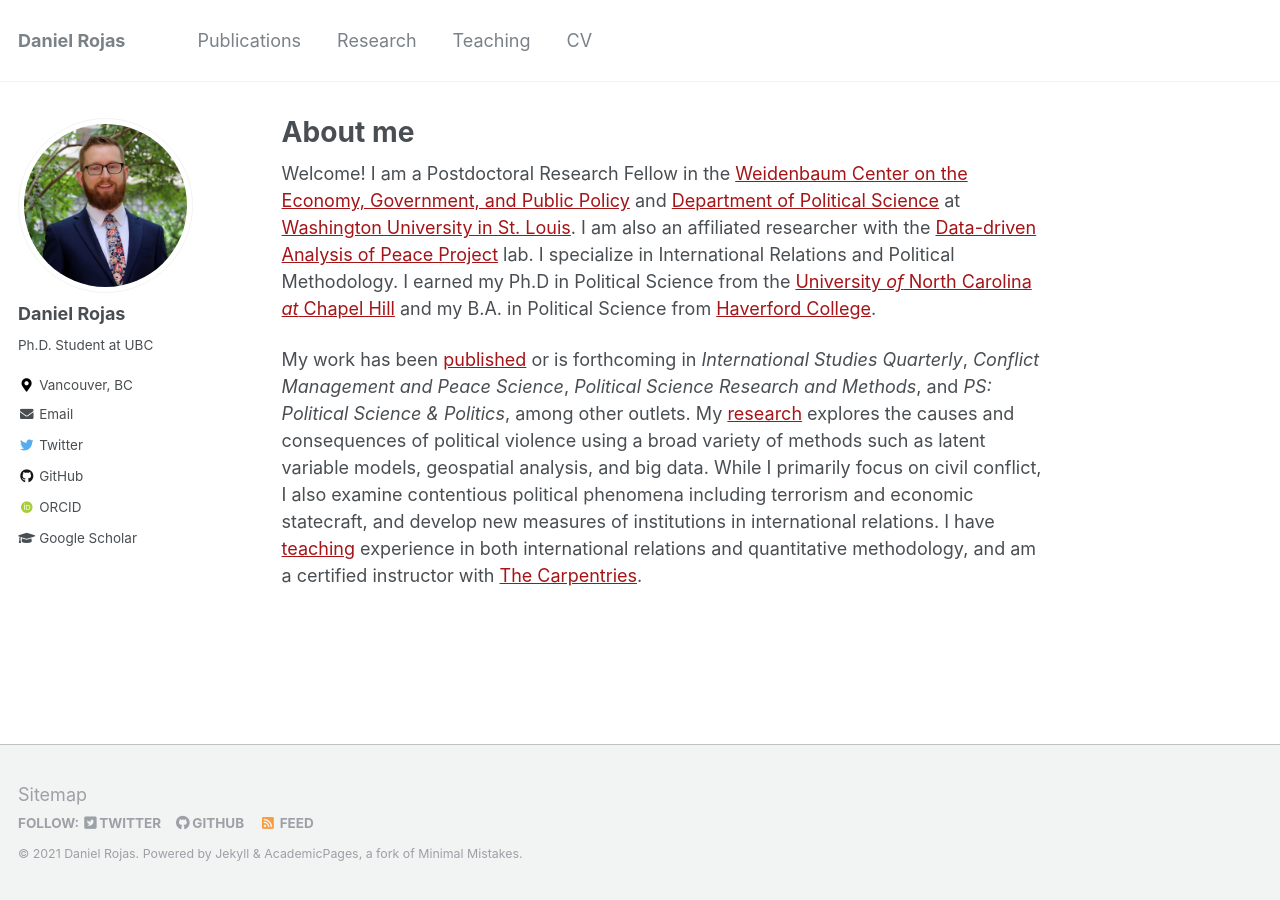
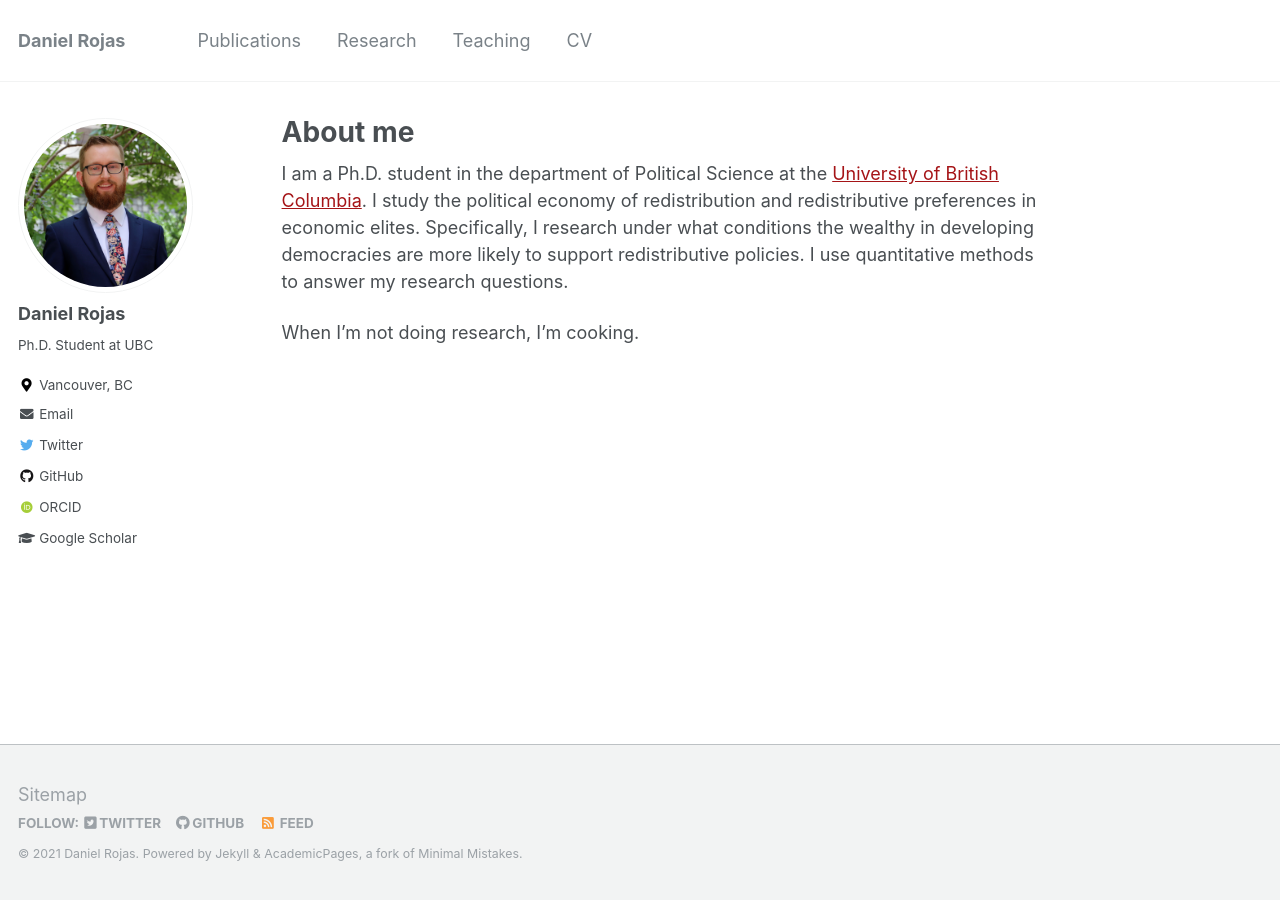
Before and after one commit to danielrojaslozano/danielrojaslozano.github.io, a Jekyll site: the page built from _pages/about.md, in a window 1280 px wide. Built offline with Jekyll 4.4.1, drawn with Linux system fonts in a browser that asks for light colours; some web fonts are replaced.

Commit message:
Update about.md

```diff
--- a/_pages/about.md
+++ b/_pages/about.md
@@ -8,25 +8,6 @@ redirect_from:
   - /about.html
 ---
 
-Welcome! I am a Postdoctoral Research Fellow in the
-[Weidenbaum Center on the Economy, Government, and Public Policy](https://wc.wustl.edu/)
-and [Department of Political Science](https://polisci.wustl.edu/) at
-[Washington University in St. Louis](https://wustl.edu/). I am also an
-affiliated researcher with the
-[Data-driven Analysis of Peace Project](https://dapp-lab.org) lab. I specialize
-in International Relations and Political Methodology. I earned my Ph.D in
-Political Science from the
-[University *of* North Carolina *at* Chapel Hill](https://www.unc.edu/) and my
-B.A. in Political Science from [Haverford College](https://www.haverford.edu/).
+I am a Ph.D. student in the department of Political Science at the [University of British Columbia](https://politics.ubc.ca/graduate/). I study the political economy of redistribution and redistributive preferences in economic elites. Specifically, I research under what conditions the wealthy in developing democracies are more likely to support redistributive policies. I use quantitative methods to answer my research questions.
 
-My work has been [published](publications) or is forthcoming in
-*International Studies Quarterly*, *Conflict Management and Peace Science*,
-*Political Science Research and Methods*, and *PS: Political Science & Politics*,
-among other outlets. My [research](research) explores the causes and
-consequences of political violence using a broad variety of methods such as
-latent variable models, geospatial analysis, and big data. While I primarily
-focus on civil conflict, I also examine contentious political phenomena
-including terrorism and economic statecraft, and develop new measures of
-institutions in international relations. I have [teaching](teaching) experience
-in both international relations and quantitative methodology, and am a certified
-instructor with [The Carpentries](https://carpentries.org/).
+When I'm not doing research, I'm cooking.
```
